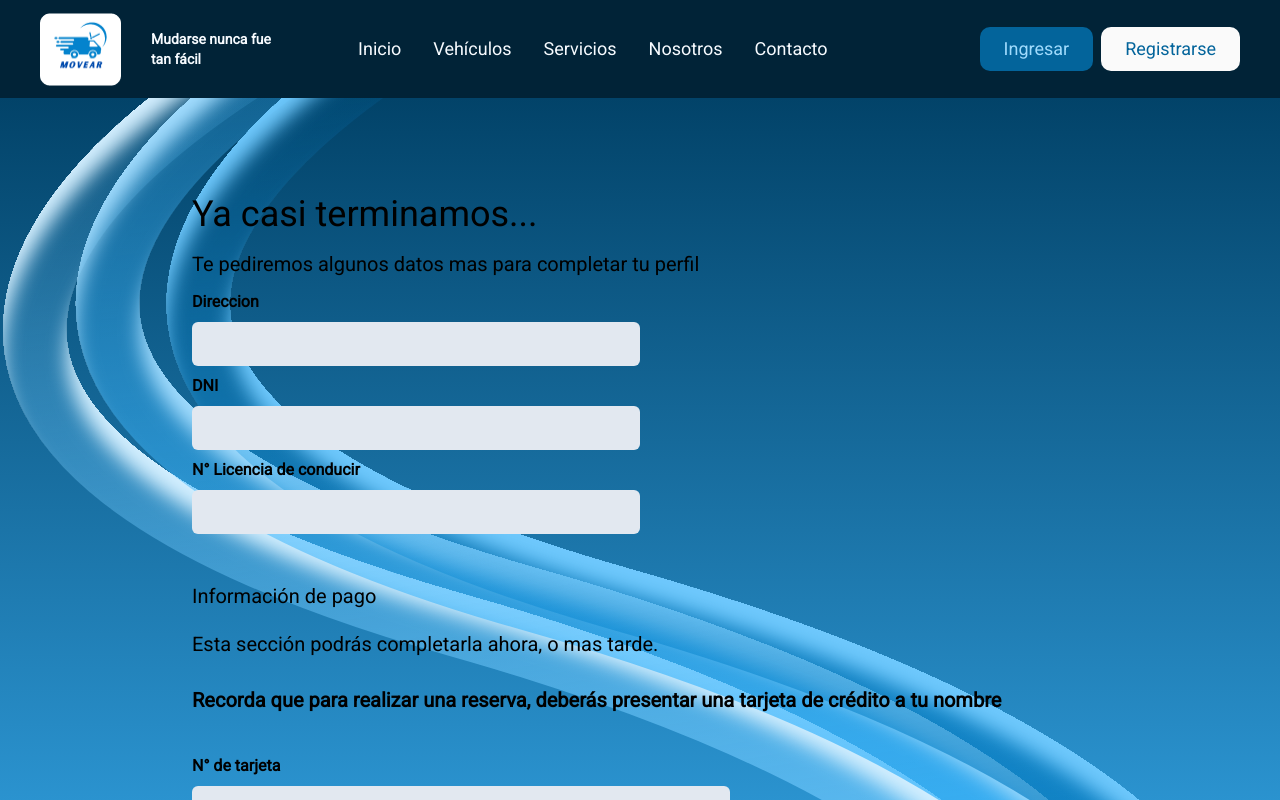
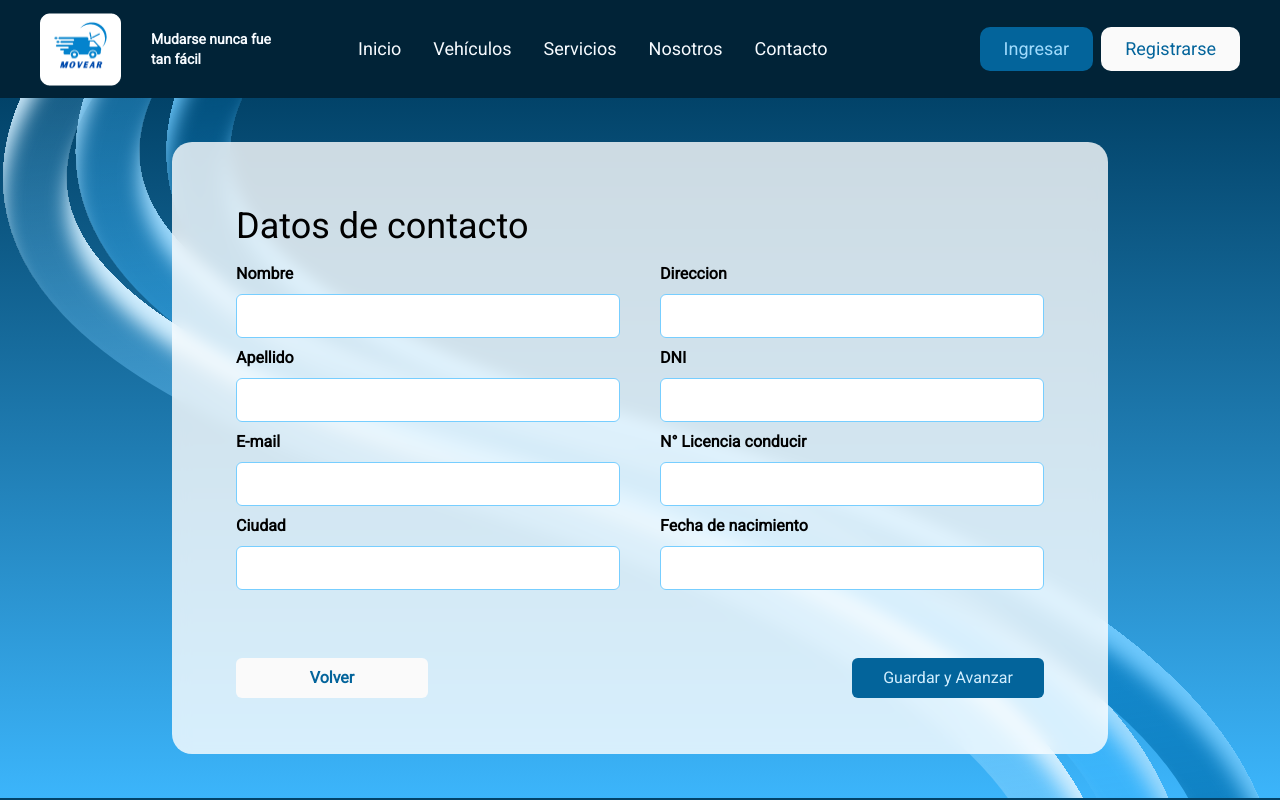
Before and after one commit to Nelsondmondragon/s7-12-m-javareact, a Next.js app in the folder frontend/: page /secondregister in a window 1280 px wide. Shown: the top 800 px of the page. Built offline with nearby package versions, Linux system fonts and the light colour scheme.

Commit message:
changes on register and secondregister

```diff
--- a/frontend/src/app/secondregister/page.tsx
+++ b/frontend/src/app/secondregister/page.tsx
@@ -3,6 +3,7 @@
 import { useForm } from 'react-hook-form';
 import { yupResolver } from '@hookform/resolvers/yup';
 import vector from './vector.svg';
+import { useRouter } from 'next/navigation';
 // import { Schema as schema } from './registerValidation';
 
 // type FormValues = {
@@ -14,6 +15,10 @@ import vector from './vector.svg';
 // };
 
 const Register2 = () => {
+
+  const router = useRouter();
+
+  const irAtras = () => router.push("register")
   //   const {
   //     register,
   //     handleSubmit,
@@ -38,98 +43,101 @@ const Register2 = () => {
   //   };
 
   return (
-    <div className="w-full bg-mobile-pattern md:bg-global-pattern bg-no-repeat bg-cover bg-center ">
-      <form className="px-48 py-24">
-        <div>
-          <h2 className="text-4xl pb-4">Ya casi terminamos...</h2>
-          <div className="flex">
-            {/* <img src={vector} /> */}
-            <p className="text-xl pb-3">
-              Te pediremos algunos datos mas para completar tu perfil
-            </p>
-          </div>
+    <div className="register flex justify-center px-10 py-11 bg-mobile-pattern md:bg-global-pattern bg-no-repeat bg-cover bg-center ">
+      <div className='rounded-[20px] bg-form backdrop-blur-[8px]'>
+        <div className='px-16 pt-16'>
+          <h2 className="text-4xl pb-4">Datos de contacto</h2>
         </div>
-        <div className="pb-10">
-          <div className="flex flex-col pb-2">
-            <label htmlFor="name" className="font-semibold pb-2">
-              Direccion
-            </label>
-            <input className="w-2/4 rounded-md h-11 bg-slate-200 outline-none px-2 py-4" />
-            {/* <p className="text-red-600 text-sm font-bold">
+        <form className="px-16 pb-14 ">
+          <div className='flex'>
+            <div className='pr-10'>
+              <div className="flex flex-col pb-2">
+                <label htmlFor="name" className="font-semibold pb-2">
+                  Nombre
+                </label>
+                <input className="w-96 rounded-md h-11 bg-[#FFFFFF] outline-none px-2 py-4 border-[#77CEFF] border-solid border" />
+                {/* <p className="text-red-600 text-sm font-bold">
               {errors?.name?.message}
             </p> */}
-          </div>
-          <div className="flex flex-col pb-2">
-            <label htmlFor="name" className="font-semibold pb-2">
-              DNI
-            </label>
-            <input className="w-2/4 rounded-md h-11 bg-slate-200 outline-none px-2 py-4" />
-            {/* <p className="text-red-600 text-sm font-bold">
+              </div>
+              <div className="flex flex-col pb-2">
+                <label htmlFor="lastName" className="font-semibold pb-2">
+                  Apellido
+                </label>
+                <input className="w-96 rounded-md h-11 bg-[#FFFFFF] outline-none px-2 py-4 border-[#77CEFF] border-solid border" />
+                {/* <p className="text-red-600 text-sm font-bold">
               {errors?.name?.message}
             </p> */}
-          </div>
-          <div className="flex flex-col pb-2">
-            <label htmlFor="name" className="font-semibold pb-2">
-              N° Licencia de conducir
-            </label>
-            <input className="w-2/4 rounded-md h-11 bg-slate-200 outline-none px-2 py-4" />
-            {/* <p className="text-red-600 text-sm font-bold">
+              </div>
+              <div className="flex flex-col pb-2">
+                <label htmlFor="email" className="font-semibold pb-2">
+                  E-mail
+                </label>
+                <input className="w-96 rounded-md h-11 bg-[#FFFFFF] outline-none px-2 py-4 border-[#77CEFF] border-solid border" />
+                {/* <p className="text-red-600 text-sm font-bold">
               {errors?.name?.message}
             </p> */}
-          </div>
-        </div>
-        <div>
-          <h2 className="text-xl pb-5">Información de pago</h2>
-          <p className="text-xl pb-10">
-            Esta sección podrás completarla ahora, o mas tarde. <br />
-            <br />
-            <b>
-              Recorda que para realizar una reserva, deberás presentar una
-              tarjeta de crédito a tu nombre
-            </b>
-          </p>
-        </div>
-        <div className="w-3/5">
-          <div className="flex flex-col pb-2">
-            <label htmlFor="name" className="font-semibold pb-2">
-              N° de tarjeta
-            </label>
-            <input className="w-full rounded-md h-11 bg-slate-200 outline-none px-2 py-4" />
-            {/* <p className="text-red-600 text-sm font-bold">
+              </div>
+              <div className="flex flex-col pb-2">
+                <label htmlFor="city" className="font-semibold pb-2">
+                  Ciudad
+                </label>
+                <input className="w-96 rounded-md h-11 bg-[#FFFFFF] outline-none px-2 py-4 border-[#77CEFF] border-solid border" />
+                {/* <p className="text-red-600 text-sm font-bold">
               {errors?.name?.message}
             </p> */}
-          </div>
-          <div className="flex flex-col pb-2">
-            <label htmlFor="name" className="font-semibold pb-2">
-              Nombre y apellido (tal como figura en la tarjeta)
-            </label>
-            <input className="w-full rounded-md h-11 bg-slate-200 outline-none px-2 py-4" />
-            {/* <p className="text-red-600 text-sm font-bold">
+              </div>
+            </div>
+
+            <div>
+              <div className="flex flex-col pb-2">
+                <label htmlFor="adress" className="font-semibold pb-2">
+                  Direccion
+                </label>
+                <input className="w-96 rounded-md h-11 bg-[#FFFFFF] outline-none px-2 py-4 border-[#77CEFF] border-solid border" />
+                {/* <p className="text-red-600 text-sm font-bold">
               {errors?.name?.message}
             </p> */}
-          </div>
-          <div className="flex ">
-            <div className="flex flex-col pb-2 w-1/2">
-              <label htmlFor="name" className="font-semibold pb-2">
-                Vencimiento
-              </label>
-              <input className="w-full rounded-md h-11 bg-slate-200 outline-none px-2 py-4" />
-              {/* <p className="text-red-600 text-sm font-bold">
+              </div>
+              <div className="flex flex-col pb-2">
+                <label htmlFor="dni" className="font-semibold pb-2">
+                  DNI
+                </label>
+                <input className="w-96 rounded-md h-11 bg-[#FFFFFF] outline-none px-2 py-4 border-[#77CEFF] border-solid border" />
+                {/* <p className="text-red-600 text-sm font-bold">
               {errors?.name?.message}
             </p> */}
-            </div>
-            <div className="flex flex-col pb-2 w-1/2">
-              <label htmlFor="name" className="font-semibold pb-2">
-                CVV
-              </label>
-              <input className="w-full rounded-md h-11 bg-slate-200 outline-none px-2 py-4" />
-              {/* <p className="text-red-600 text-sm font-bold">
+              </div>
+              <div className="flex flex-col pb-2">
+                <label htmlFor="licence" className="font-semibold pb-2">
+                  N° Licencia conducir
+                </label>
+                <input className="w-96 rounded-md h-11 bg-[#FFFFFF] outline-none px-2 py-4 border-[#77CEFF] border-solid border" />
+                {/* <p className="text-red-600 text-sm font-bold">
               {errors?.name?.message}
             </p> */}
+              </div>
+              <div className="flex flex-col pb-2">
+                <label htmlFor="name" className="font-semibold pb-2">
+                  Fecha de nacimiento
+                </label>
+                <input className="w-96 rounded-md h-11 bg-[#FFFFFF] outline-none px-2 py-4 border-[#77CEFF] border-solid border" />
+                {/* <p className="text-red-600 text-sm font-bold">
+              {errors?.name?.message}
+            </p> */}
+              </div>
             </div>
           </div>
-        </div>
-      </form>
+
+          <div className='flex justify-between pt-11'>
+            <button className="py-2 px-7 mt-4 w-48 bg-[#FAFAFA] text-base text-[#03649B] rounded-md justify-self-end font-bold" type='button' onClick={irAtras}> Volver
+            </button>
+
+            <button className="py-2 px-7 mt-4 w-48 bg-[#03649B] text-base text-[#D2EEFE] rounded-md self-end" type="submit"> Guardar y Avanzar
+            </button>
+          </div>
+        </form>
+      </div>
     </div>
   );
 };
```
Also changed, not shown: frontend/src/app/register/page.tsx (+18 -18 lines).
